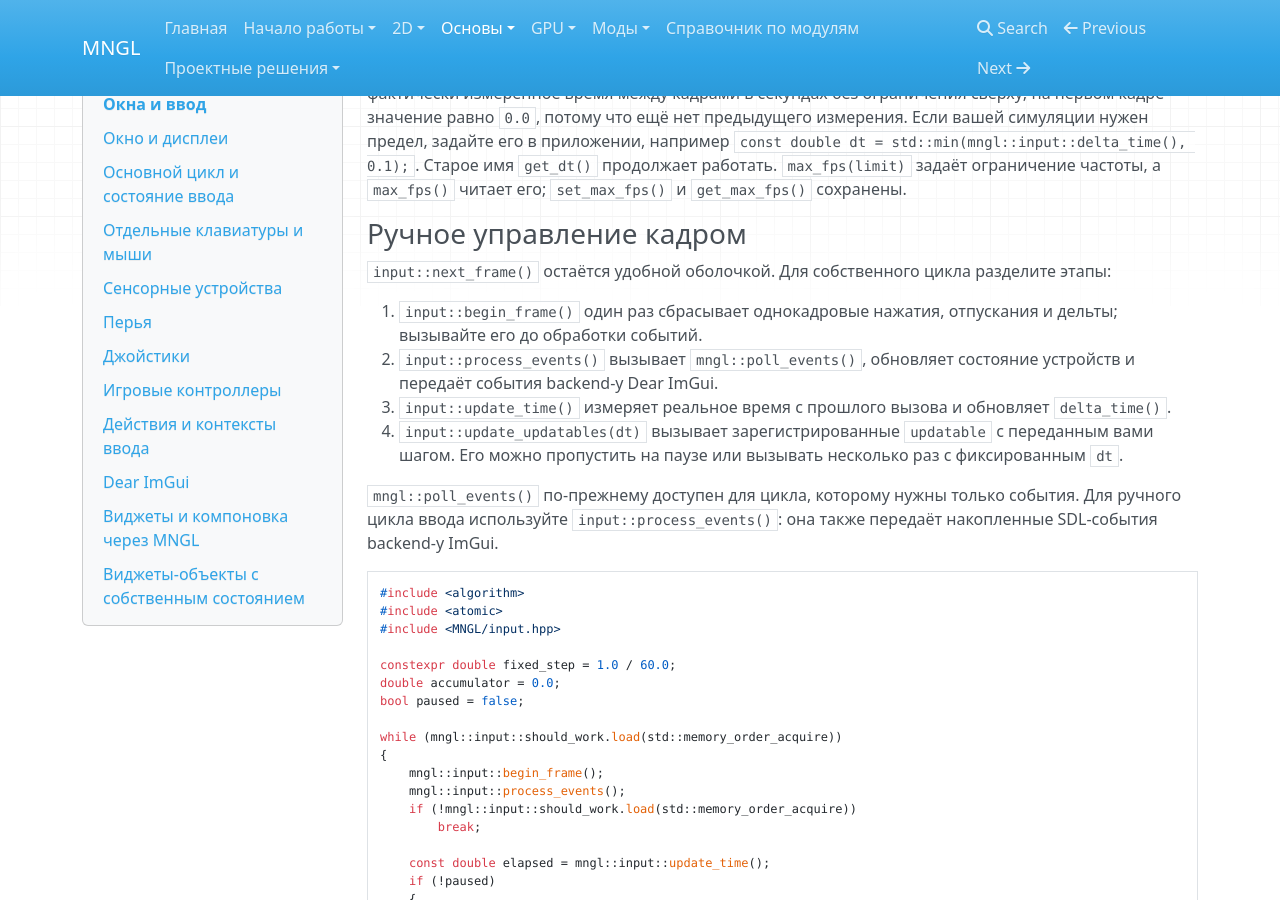
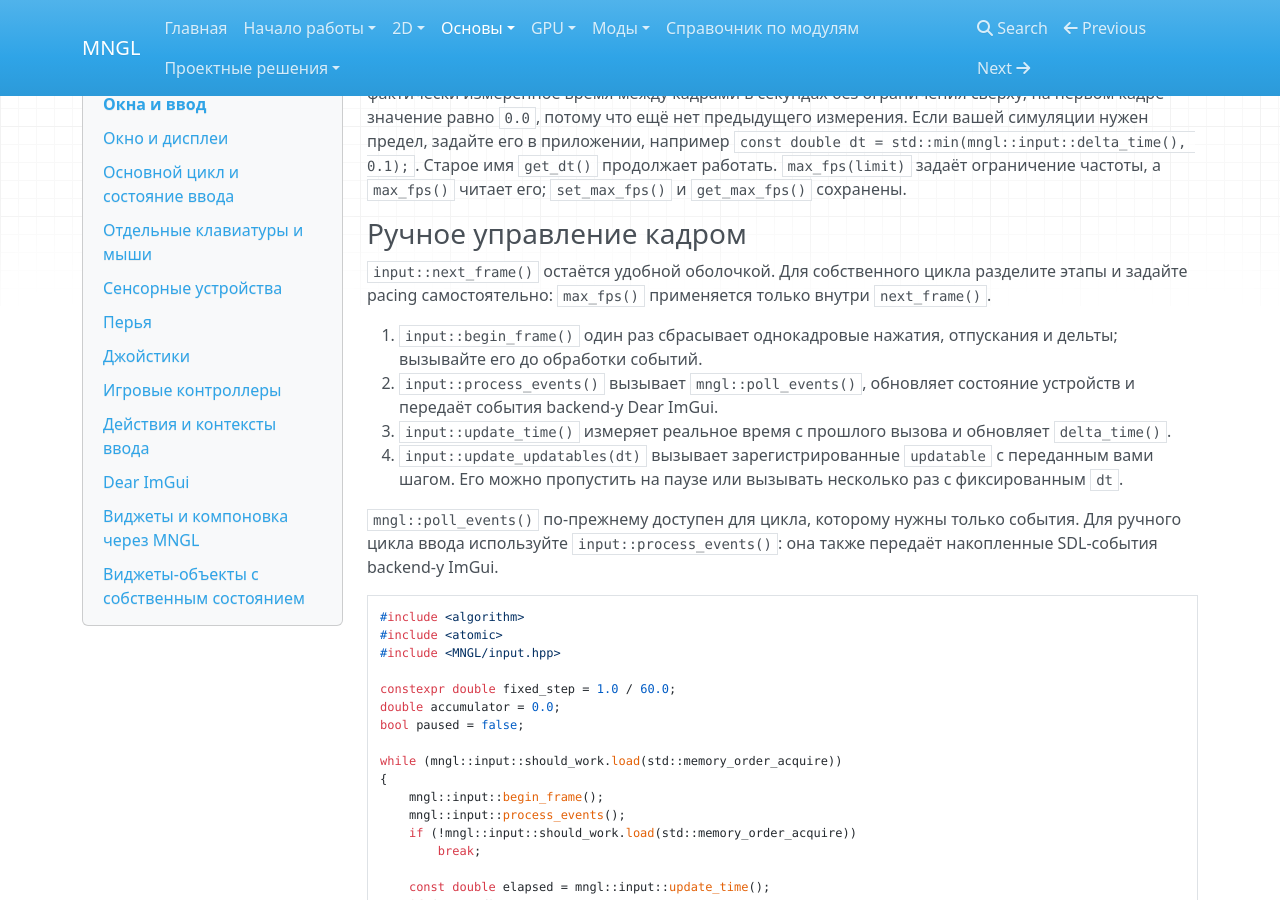
Before and after one commit to Romansgamp6tu/MNGL, an MkDocs documentation site: the page built from docs/core/windows-and-input.md, in a window 1280 px wide and 900 px high, scrolled down 1410 px. Built offline with MkDocs 1.6.1, drawn with Linux system fonts in a browser that asks for light colours; nearby versions of some CDN libraries.

Commit message:
docs: clarify manual loop frame pacing

```diff
--- a/docs/core/windows-and-input.md
+++ b/docs/core/windows-and-input.md
@@ -56,7 +56,7 @@ while (mngl::input::next_frame())
 
 ### Ручное управление кадром
 
-`input::next_frame()` остаётся удобной оболочкой. Для собственного цикла разделите этапы:
+`input::next_frame()` остаётся удобной оболочкой. Для собственного цикла разделите этапы и задайте pacing самостоятельно: `max_fps()` применяется только внутри `next_frame()`.
 
 1. `input::begin_frame()` один раз сбрасывает однокадровые нажатия, отпускания и дельты; вызывайте его до обработки событий.
 2. `input::process_events()` вызывает `mngl::poll_events()`, обновляет состояние устройств и передаёт события backend-у Dear ImGui.
```
